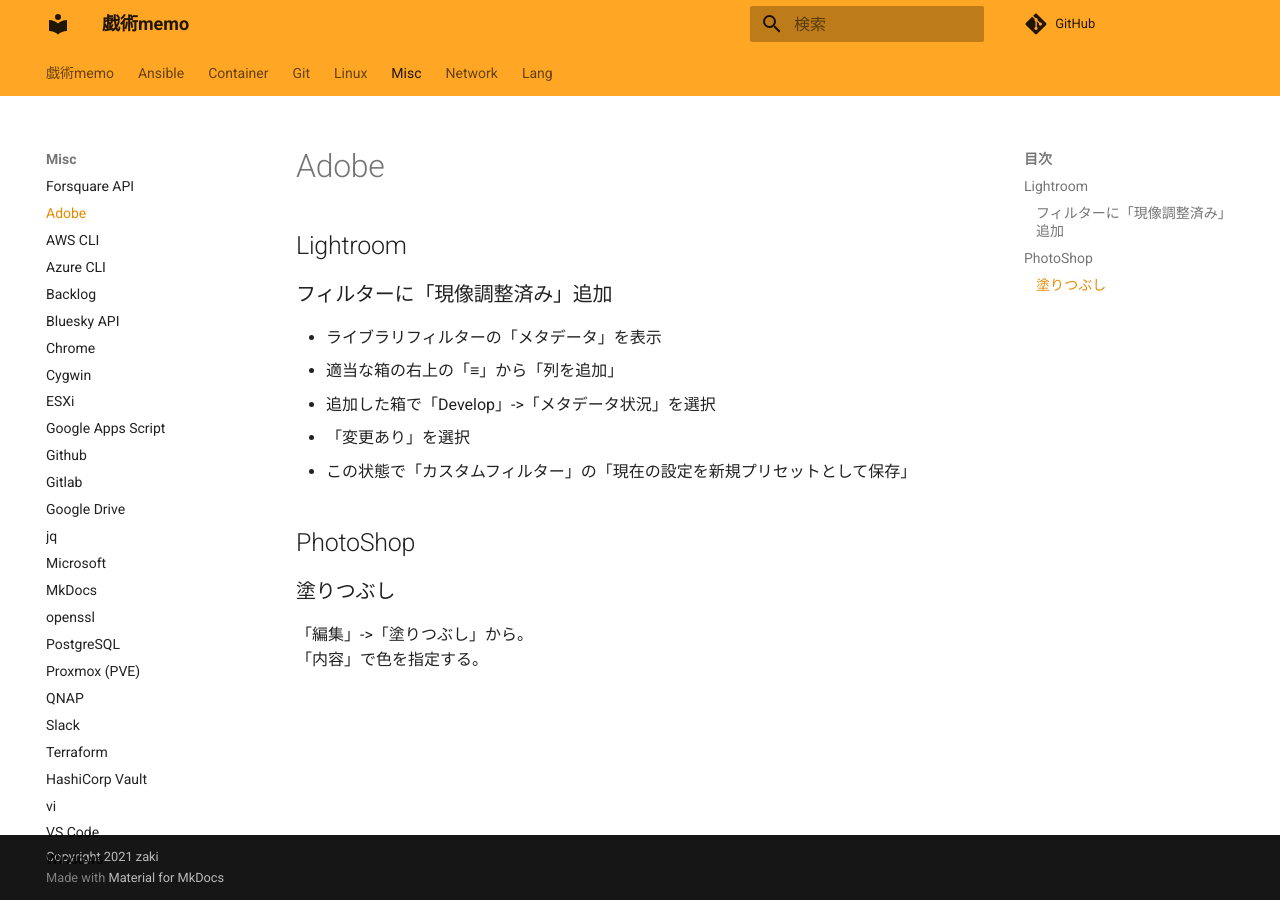
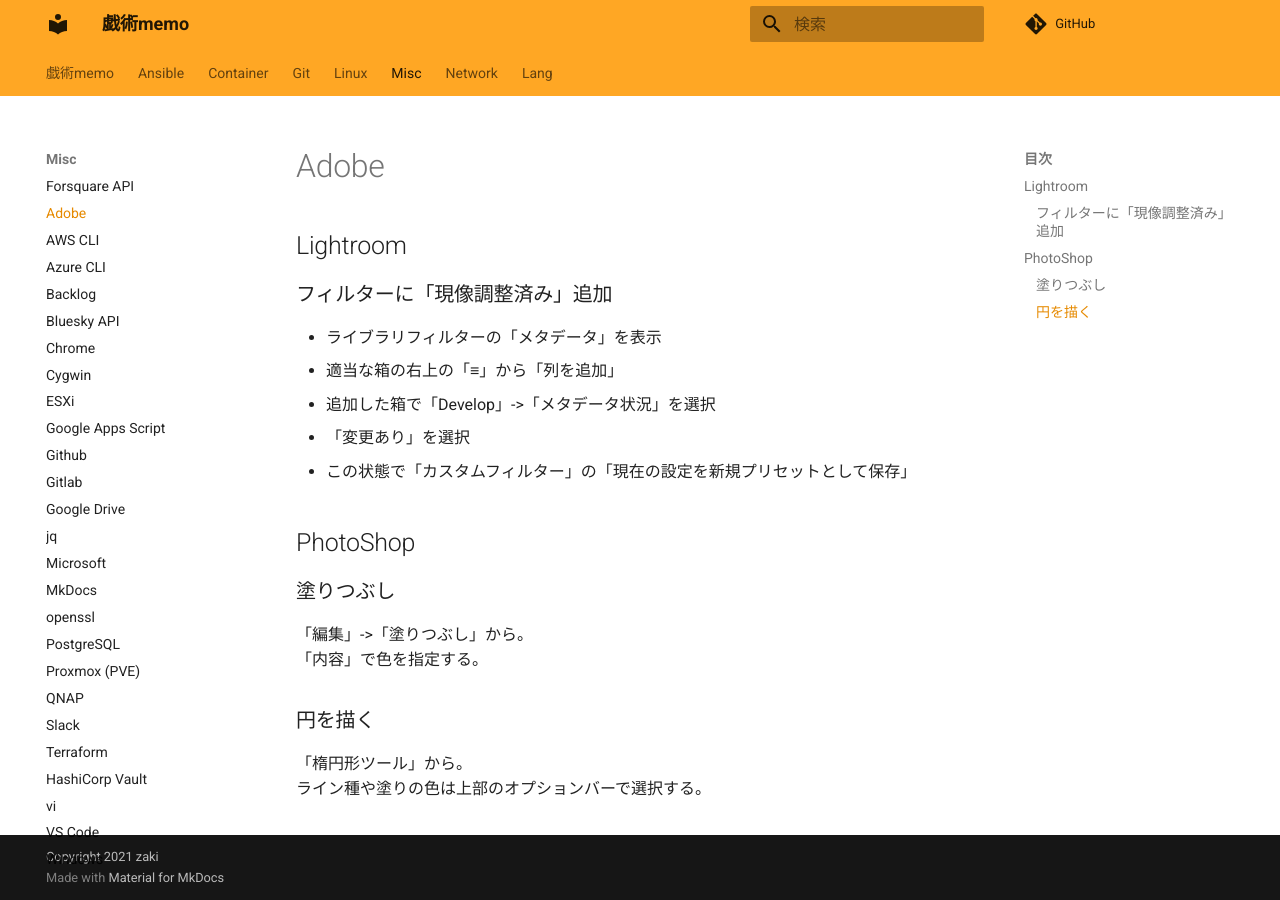
Before and after one commit to zaki-lknr/docs, an MkDocs documentation site: the page built from docs/Misc/adobe.md, in a window 1280 px wide. Built offline with MkDocs 1.6.1 and Material for MkDocs 9.7.7, drawn with Linux system fonts in a browser that asks for light colours; comment, search, counter and statistics services are not loaded.

Commit message:
add: misc/adobe: photoshop:円を描く

```diff
--- a/docs/Misc/adobe.md
+++ b/docs/Misc/adobe.md
@@ -16,3 +16,8 @@
 
 「編集」->「塗りつぶし」から。
 「内容」で色を指定する。
+
+### 円を描く
+
+「楕円形ツール」から。
+ライン種や塗りの色は上部のオプションバーで選択する。
```
